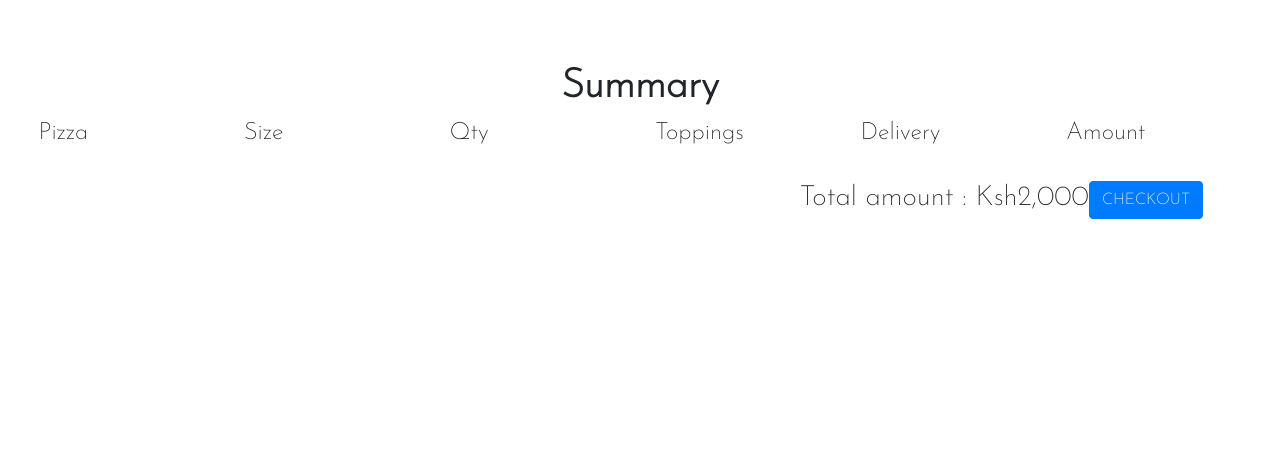
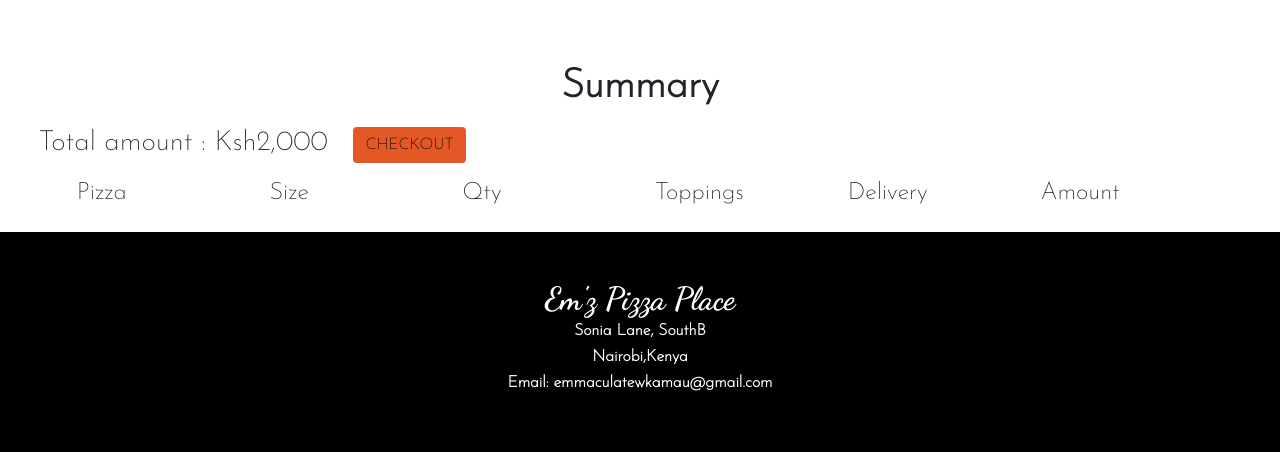
Before and after one commit to emmakamau/EmzPizza, a plain HTML site: page index.html in a window 1280 px wide. Shown: the part 2303-2755 px from the top of the page. Before the commit the page ends 2556 px from the top, so only its background shows below. Drawn offline with nearby package versions, Linux system fonts and the light colour scheme.

Commit message:
contact information and styling

```diff
--- a/css/style.css
+++ b/css/style.css
@@ -154,11 +154,36 @@ body, html{
     font-weight: bold;
 }
 
+.checkout-info{
+    padding: 0 3vw;
+}
+
 .checkout-complete{
-    padding: 2vw;
-    float: right;
+    padding: 1vh 0;
 }
 
 #checkout-btn{
-    margin-right: 1vw;
+    margin-left: 2vw !important;
+    background-color: #E45826;
+    color: black;
+    border: none;
 }
+
+/* Contact us styling */
+
+.contact-section{
+    background-color: black;
+    padding: 6vh;
+}
+
+.contact-name{
+    text-align: center;
+    color: white;
+    font-family: 'Dancing Script', cursive;
+}
+
+.contact-info{
+    text-align: center;
+    color: white;
+    line-height: 10px;
+}
--- a/index.html
+++ b/index.html
@@ -413,6 +413,9 @@
 
   <div class="checkout-section">
     <h1 class="checkout-title">Summary</h1>
+    <div>
+      <h3 class="checkout-complete">Total amount : Ksh<span id="total-amt">2,000</span><span class="btn btn-primary" id="checkout-btn">CHECKOUT</span></h3>
+    </div>
     <div class="checkout-info">
       <div class="row checkout-order-details">
         <div class="col pizza-name">
@@ -435,12 +438,15 @@
         </div>
       </div>
     </div>
-    <div class="checkout-complete">
-      <h3>Total amount : Ksh<span id="total-amt">2,000</span><span class="btn btn-primary" id="checkout-btn">CHECKOUT</span></h3>
-    </div>
   </div>
 
   <!-- Contact Us -->
+  <div class="contact-section">
+    <h2 class="contact-name">Em'z Pizza Place</h2>
+    <p class="contact-info">Sonia Lane, SouthB</p>
+    <p class="contact-info">Nairobi,Kenya</p>
+    <p class="contact-info">Email: emmaculatewkamau@gmail.com</p>
+  </div>
 
 
   <!-- Optional JavaScript -->
```
